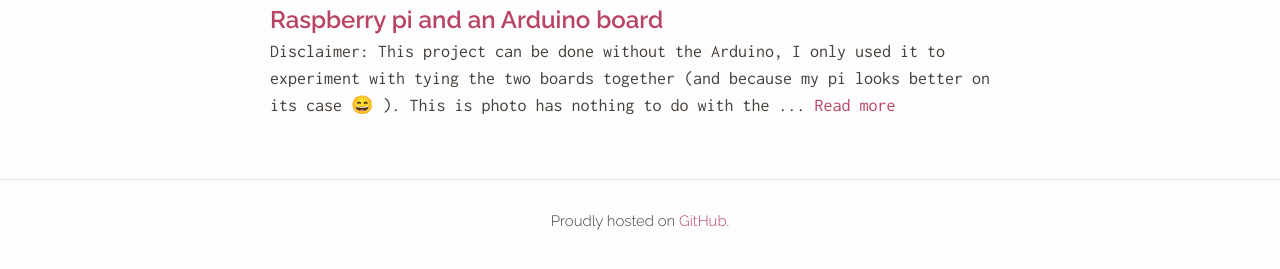
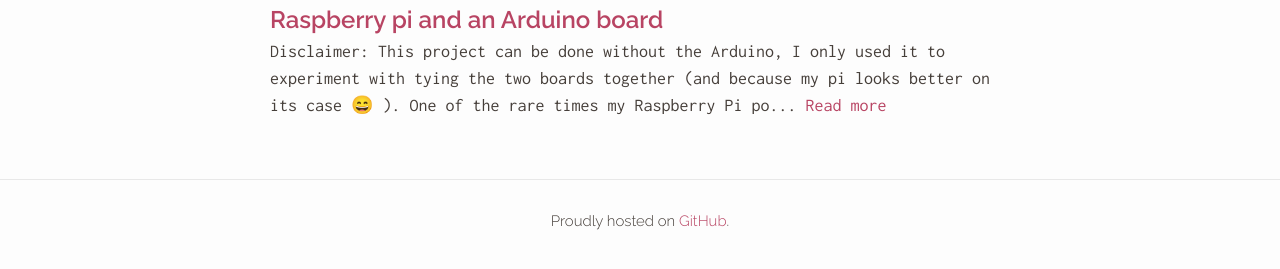
Before and after one commit to Edmeral/Edmeral.github.io, a Jekyll site: the page built from index.html, in a window 1280 px wide. Shown: the part 371-640 px from the top of the page. Built offline with Jekyll 4.4.1, drawn with Linux system fonts in a browser that asks for light colours; emoji names are drawn with the system emoji font; some web fonts are replaced; Markdown is read by kramdown in place of the engine named in the settings.

Commit message:
Changing post image

```diff
--- a/_posts/2015-01-03-raspberry-pi-arduino-weather-station.md
+++ b/_posts/2015-01-03-raspberry-pi-arduino-weather-station.md
@@ -6,11 +6,12 @@
 **Disclaimer**: This project can be done without the Arduino, I only used it to experiment with tying the two boards together (and because my pi looks better on its case :smile: ).
 
 <br>
-![an unrelated photo](http://scontent-a.cdninstagram.com/hphotos-xaf1/t51.2885-15/10899436_984519178242114_1262845180_n.jpg)
+
+![Arduino + Raspberry Pi](/images/arduinopluspi.jpg)
 
 <br>
 
-> This is photo has nothing to do with the subjet of the article.
+> One of the rare times my Raspberry Pi poses <s>naked</s> without its case
 
 <br>
 
```
Also changed, not shown: images/arduinopluspi.jpg (added).
